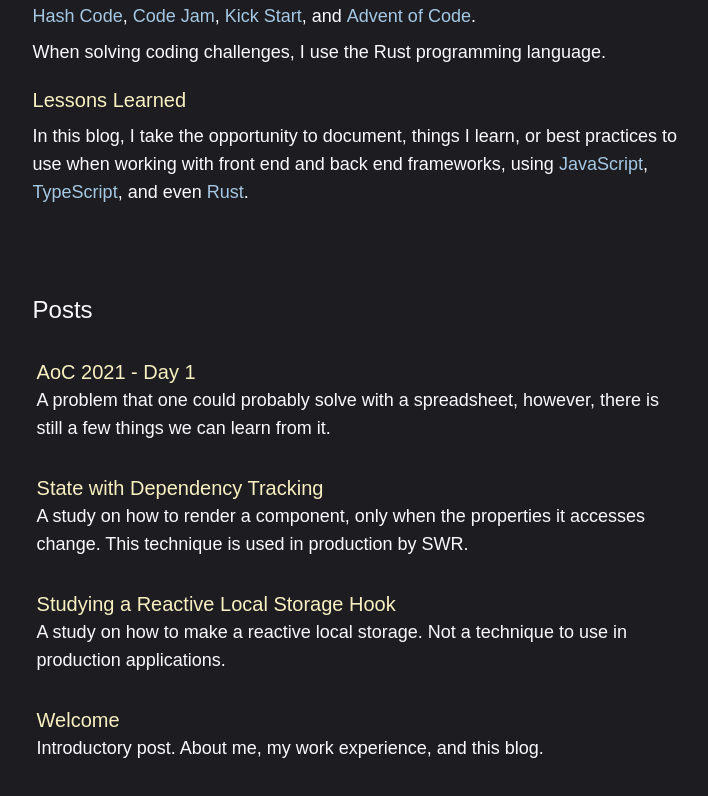
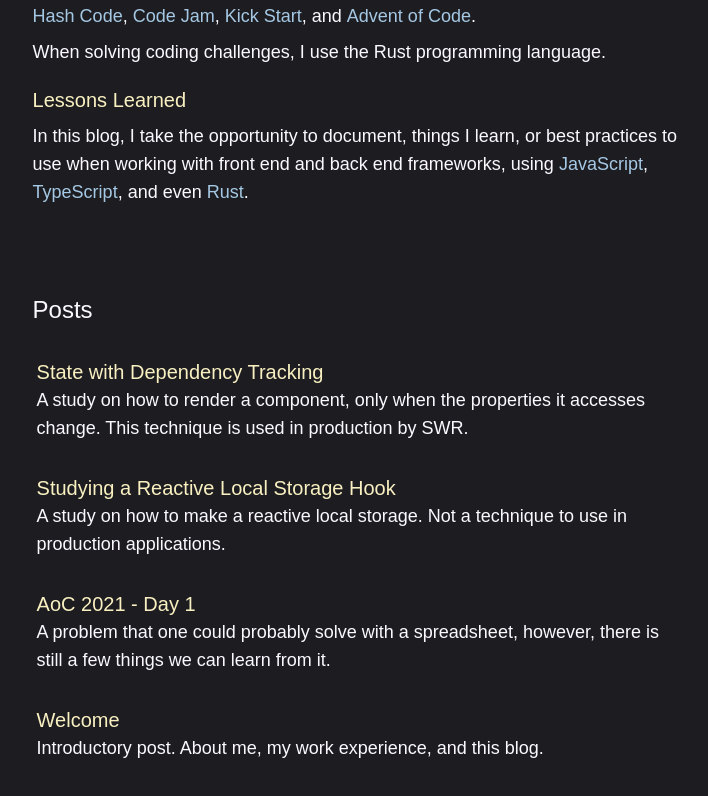
Before and after one commit to icyJoseph/icyJoseph, a Next.js app: page /blog in a window 1280 px wide. Shown: the part 354-1150 px from the top of the page, without its empty margins (232-940 px from the left). Built offline with nearby package versions, Linux system fonts and the light colour scheme; a web font is replaced by a local one.

Commit message:
feat: Sort posts by publish date, descending

```diff
--- a/src/app/blog/page.tsx
+++ b/src/app/blog/page.tsx
@@ -39,7 +39,12 @@
 const getBlogData = async (): Promise<BlogProps> => {
   try {
     const posts = await getAllPosts();
-    return { posts };
+    return {
+      posts: posts
+        .slice()
+        // TODO: When using Node 20, switch to `toSorted`
+        .sort((lhs, rhs) => rhs.publish_date - lhs.publish_date),
+    };
   } catch (e) {
     console.log("Error while building Blog landing page", e);
 
--- a/src/lib/posts/parser.ts
+++ b/src/lib/posts/parser.ts
@@ -2,7 +2,7 @@
 import { z } from "zod";
 
 export const postSchema = z.object({
-  publish_date: z.number().nullable(),
+  publish_date: z.number(),
   update_date: z.number().optional().nullable(),
   title: z.string(),
   slug: z.string(),
--- a/src/lib/posts/types.ts
+++ b/src/lib/posts/types.ts
@@ -1,6 +1,6 @@
 export type Post = {
   // Unchangeable publication date
-  publish_date: number | null;
+  publish_date: number;
   // Last time post was edited
   update_date?: number | null;
   // Post title as seen by the reader
```
